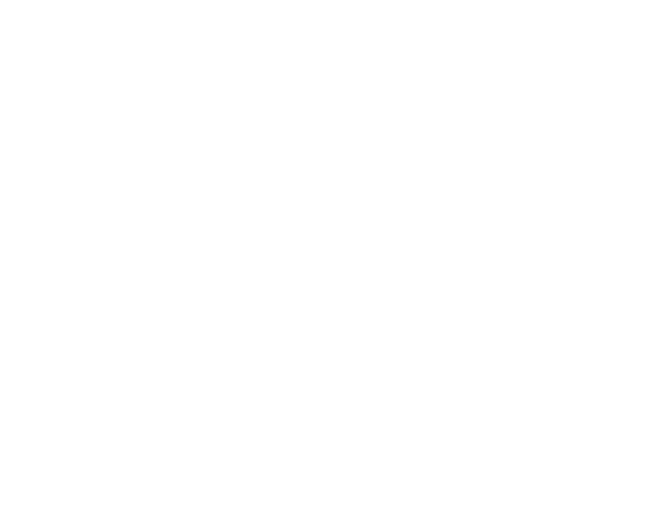
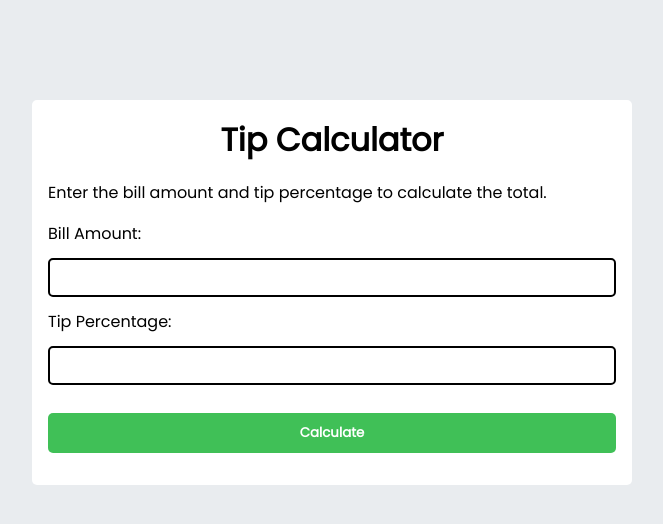
Before and after one commit to lohith-3/100jsprojects, a plain HTML site: page 01-Tip-Calculator/index.html in a window 1280 px wide. Shown: the whole page, without its empty margins (308-971 px from the left). Drawn offline with Linux system fonts and the light colour scheme.

Commit message:
html markup and css styles for tip calculator

```diff
--- a/01-Tip-Calculator/index.html
+++ b/01-Tip-Calculator/index.html
@@ -9,6 +9,17 @@
 </head>
 
 <body>
+    <div class="tip__calculator__container">
+        <h1>Tip Calculator</h1>
+        <p>Enter the bill amount and tip percentage to calculate the total.</p>
+        <form>
+            <label for="billAmount">Bill Amount:</label>
+            <input type="number" name="billAmount" id="billAmount">
+            <label for="tipPercentage">Tip Percentage:</label>
+            <input type="number" name="tipPercentage" id="tipPercentage">
+            <button type="button">Calculate</button>
+        </form>
+    </div>
     <script src="app.js"></script>
 </body>
 
--- a/01-Tip-Calculator/styles.css
+++ b/01-Tip-Calculator/styles.css
@@ -0,0 +1,72 @@
+@import url("https://fonts.googleapis.com/css2?family=IBM+Plex+Mono&family=Poppins&display=swap");
+
+* {
+  margin: 0;
+  padding: 0;
+  box-sizing: border-box;
+}
+
+body {
+  background-color: #e9ecef;
+  font-family: "Poppins", sans-serif;
+}
+
+.tip__calculator__container {
+  background-color: #fff;
+  padding: 1rem;
+  max-width: 600px;
+  margin: 100px auto;
+  border-radius: 5px;
+}
+
+.tip__calculator__container h1 {
+  text-align: center;
+  margin-bottom: 1rem;
+}
+
+form {
+  margin-top: 1rem;
+  display: flex;
+  flex-direction: column;
+  gap: 12px;
+}
+
+/* Chrome, Safari, Edge, Opera */
+input::-webkit-outer-spin-button,
+input::-webkit-inner-spin-button {
+  -webkit-appearance: none;
+  margin: 0;
+}
+
+/* Firefox */
+input[type="number"] {
+  -moz-appearance: textfield;
+}
+
+input[type="number"] {
+  width: 100%;
+  padding: 10px;
+  border: 2px solid black;
+  border-radius: 5px;
+}
+
+button {
+  /* removing default behaviour */
+  appearance: none;
+  -webkit-appearance: none;
+
+  /* styles */
+  padding: 10px;
+  border: none;
+  background-color: #40c057;
+  color: #fff;
+  font-family: inherit;
+  font-weight: 600;
+  border-radius: 5px;
+  margin: 1rem 0;
+}
+
+button:hover {
+  background-color: #51cf66;
+  cursor: pointer;
+}
```
